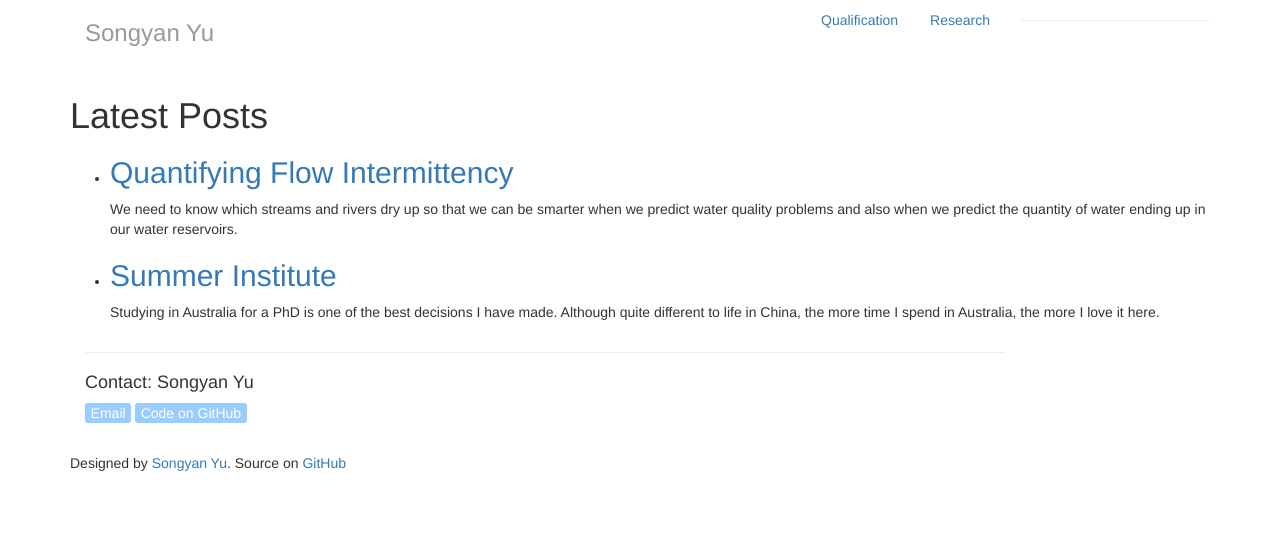
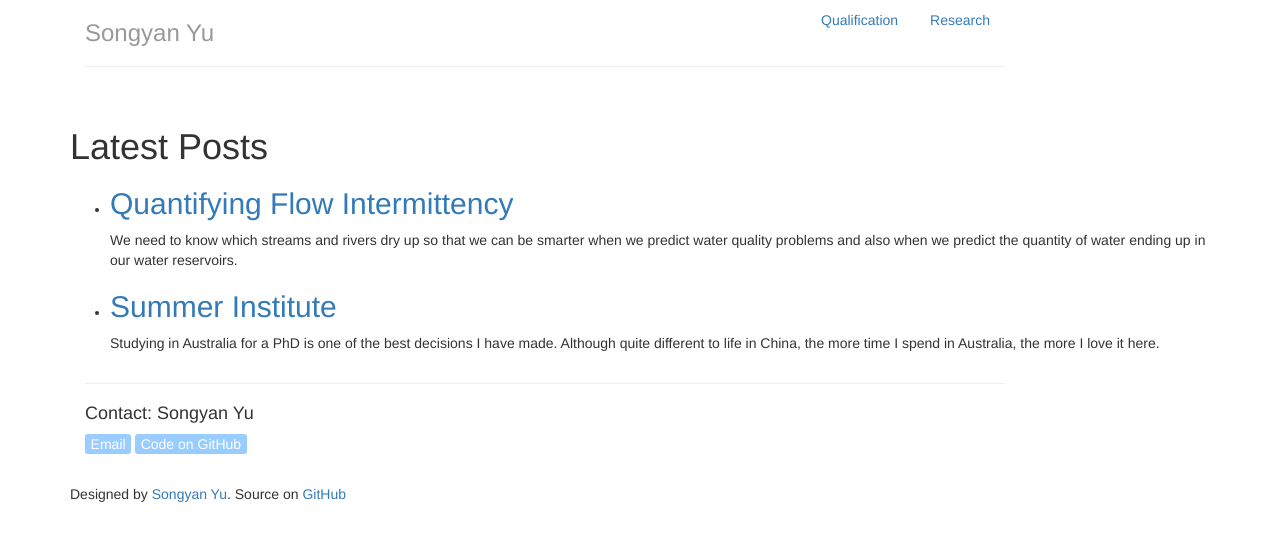
Before and after one commit to SongyanYu/SongyanYu.github.io, a Jekyll site: the page built from blog.html, in a window 1280 px wide. Shown: the top 541 px of the page. Built offline with Jekyll 4.4.1, drawn with Linux system fonts in a browser that asks for light colours.

Commit message:
minor update

```diff
--- a/_includes/navigation.html
+++ b/_includes/navigation.html
@@ -5,6 +5,7 @@
         <li><a href="research.html">Research</a></li>
     </ul>
     <h3 class="text-muted"><a href="/">Songyan Yu</a></h3>
+<hr>
+    </div>
+
 </div>
-    <hr>
-</div>
```
